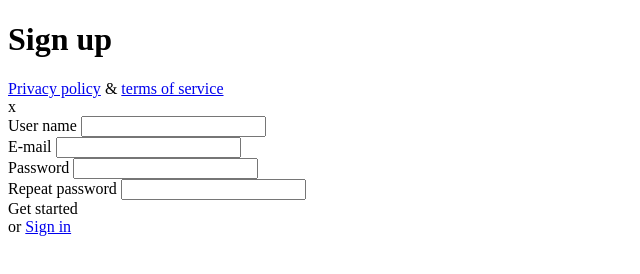
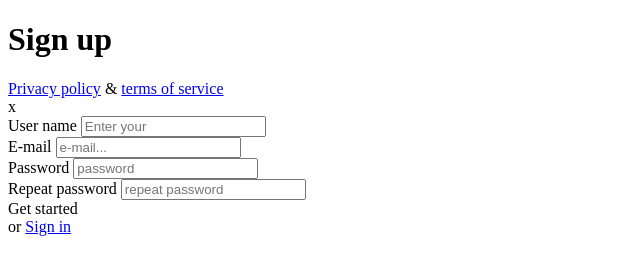
Before and after one commit to JackeviciusR/3_signup, a plain HTML site: page index.html in a window 1280 px wide. Shown: the whole page, without its empty margins (0-640 px from the left). Drawn offline with Linux system fonts and the light colour scheme.

Commit message:
placeholder_01

```diff
--- a/index.html
+++ b/index.html
@@ -23,22 +23,22 @@
             <form>
                 <div>
                     <label for="username">User name</label>
-                    <input id="username" type="text">
+                    <input id="username" type="text" placeholder="Enter your">
                 </div>
 
                 <div>
                     <label for="email">E-mail</label>
-                    <input id="email" type="e-mail">
+                    <input id="email" type="e-mail" placeholder="e-mail..." >
                 </div>
 
                 <div>
                     <label for="pass">Password</label>
-                    <input id="pass" type="password">
+                    <input id="pass" type="password" placeholder="password"  >
                 </div>
 
                 <div>
                     <label for="repass">Repeat password</label>
-                    <input id="repass" type="password">
+                    <input id="repass" type="password" placeholder="repeat password" >
                 </div>
 
                 <div>
```
